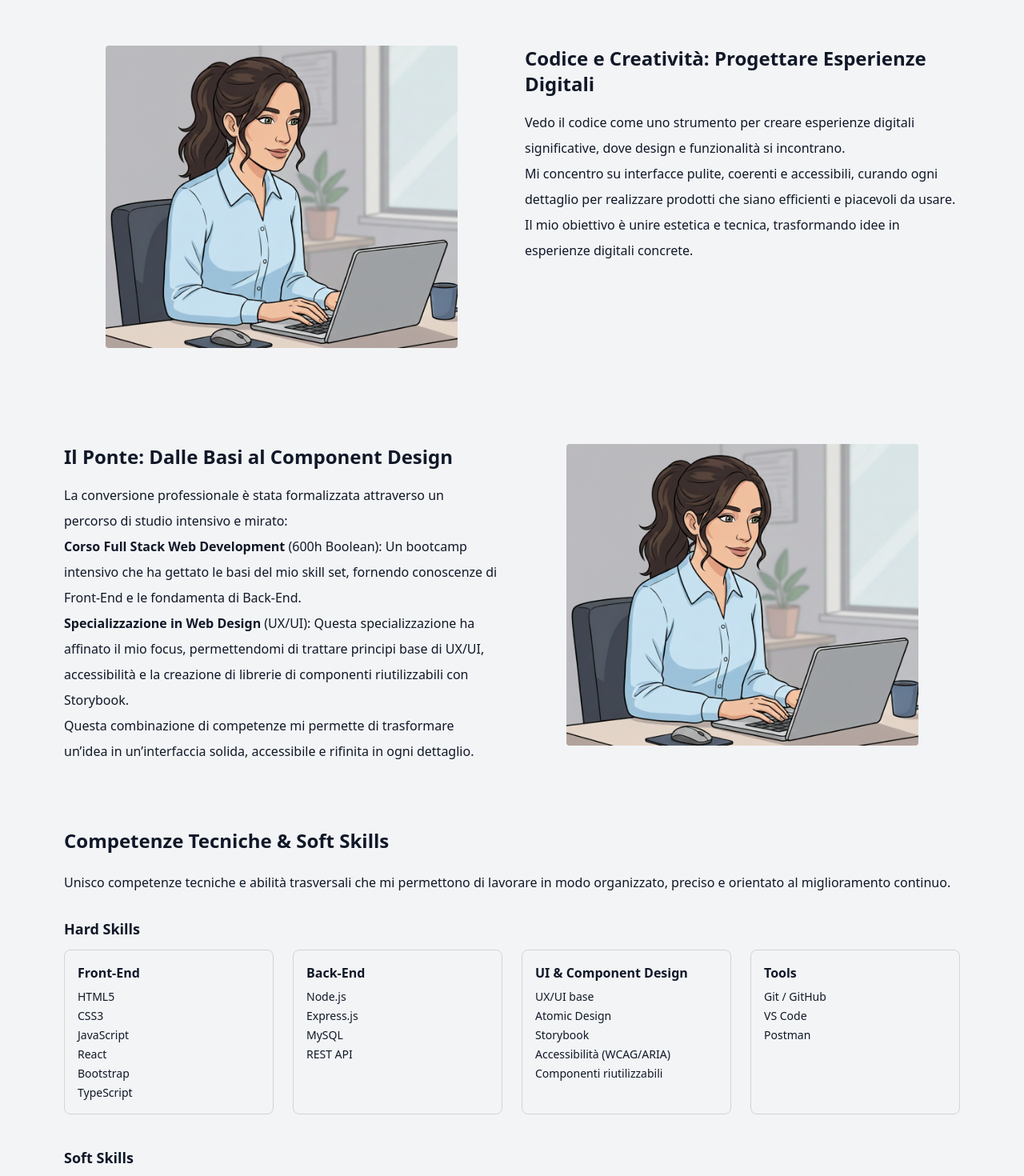
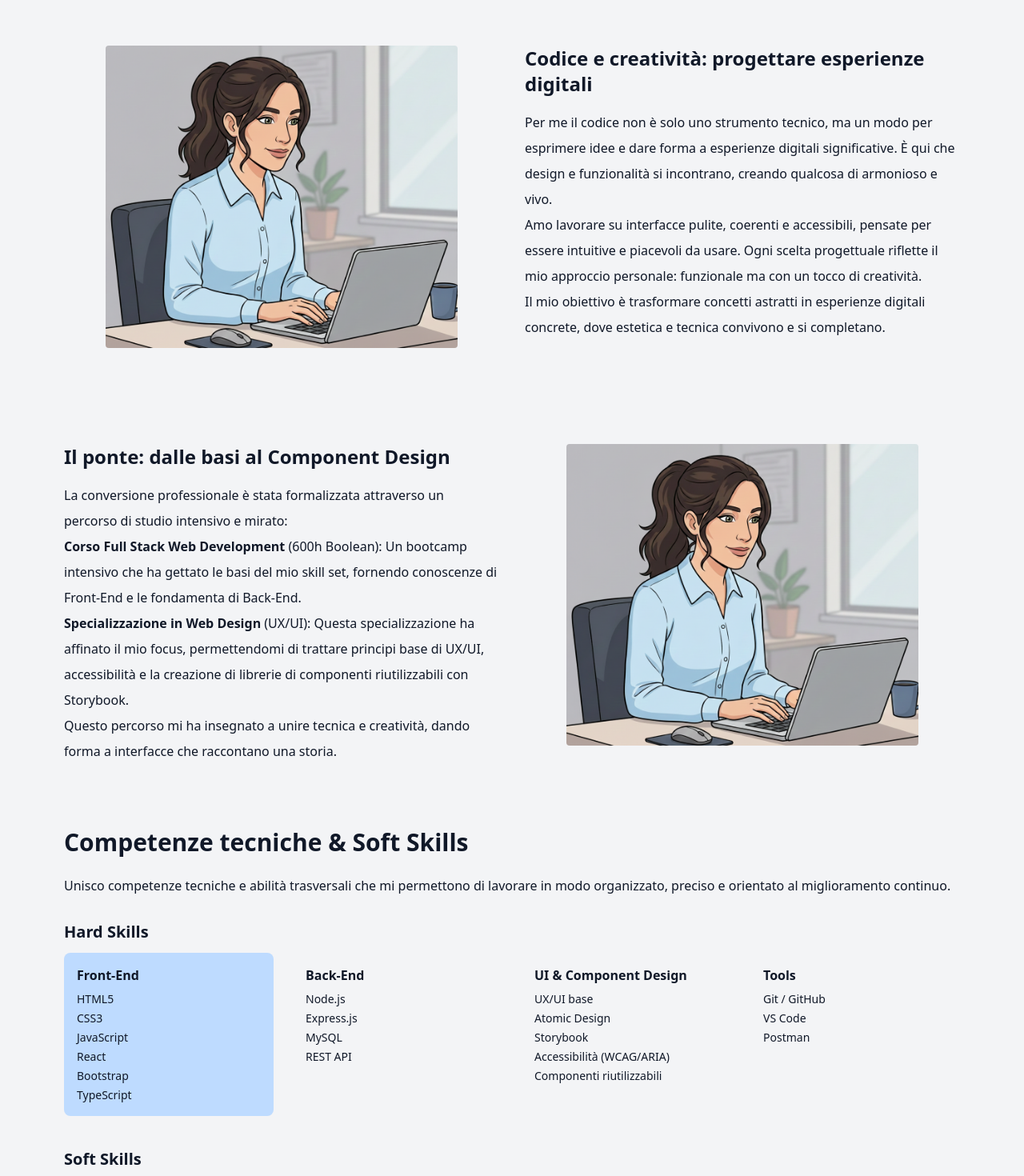
Before and after one commit to giorgiameffe/giorgiameffe-portfolio, a React (Vite) app: page /about in a window 1280 px wide. Shown: the part 740-2210 px from the top of the page at 80% size. Built offline with nearby package versions, Linux system fonts and the light colour scheme; a web font is replaced by a local one.

Commit message:
feat: add color property to SkillsGroup interface and skillsData

```diff
--- a/src/components/SkillsSection.tsx
+++ b/src/components/SkillsSection.tsx
@@ -6,17 +6,17 @@ const SkillsSection: React.FC = () => {
     return (
 
         <section className="max-w-6xl mx-auto mt-20 px-4">
-            <h2 className="font-bold text-2xl mb-6">Competenze Tecniche & Soft Skills</h2>
+            <h2 className="font-bold text-3xl mb-6">Competenze tecniche & Soft Skills</h2>
 
             <p className="mb-8">
                 Unisco competenze tecniche e abilità trasversali che mi permettono di lavorare in modo organizzato, preciso e orientato al miglioramento continuo.
             </p>
 
             {/* Hard Skills */}
-            <h3 className="font-bold text-lg mb-3">Hard Skills</h3>
+            <h3 className="font-bold text-xl mb-3">Hard Skills</h3>
             <div className="grid grid-cols-1 sm:grid-cols-2 lg:grid-cols-4 gap-6 mb-10">
                 {skillsData.hardSkills.map(group => (
-                    <div key={group.title} className="p-4 rounded-lg border border-neutral-300 dark:border-neutral-700">
+                    <div key={group.title} className={`p-4 rounded-lg dark:border-neutral-700 ${group.color}`}>
                         <h4 className="font-semibold mb-2">{group.title}</h4>
                         <ul className="space-y-1 text-sm">
                             {group.skills.map(skill => <li key={skill}>{skill}</li>)}
@@ -26,7 +26,7 @@ const SkillsSection: React.FC = () => {
             </div>
 
             {/* Soft Skills */}
-            <h3 className="font-bold text-lg mb-3">Soft Skills</h3>
+            <h3 className="font-bold text-xl mb-3">Soft Skills</h3>
             <div className="grid grid-cols-1 sm:grid-cols-2 lg:grid-cols-3 gap-6">
                 {skillsData.softSkills.map(group => (
                     <div key={group.title} className="p-4 rounded-lg border border-neutral-300 dark:border-neutral-700">
--- a/src/data/aboutContent.tsx
+++ b/src/data/aboutContent.tsx
@@ -17,13 +17,13 @@ export interface NarrativeBlockData {
 // 2. Dati Centralizzati
 // ==========================================================
 
-// 1.BLOCCHI NARRATIVI A ZIG-ZAG
+// BLOCCHI NARRATIVI A ZIG-ZAG
 
 const NarrativeBlocks: NarrativeBlockData[] = [
 
     {
         id: 1,
-        title: "Il Mio Percorso dalla Cura Estetica al Codice",
+        title: "Il mio percorso dall'estetica al codice",
         content: (
             <>
                 Il mio percorso è iniziato lontano dal codice, in un settore dove la perfezione visiva
@@ -45,21 +45,18 @@ const NarrativeBlocks: NarrativeBlockData[] = [
 
     {
         id: 2,
-        title: "Codice e Creatività: Progettare Esperienze Digitali",
+        title: "Codice e creatività: progettare esperienze digitali",
         content: (
             <>
                 <p>
-                    Vedo il codice come uno strumento per creare esperienze digitali significative, dove
-                    design e funzionalità si incontrano.
+                    Per me il codice non è solo uno strumento tecnico, ma un modo per esprimere idee e dare forma a esperienze digitali significative.
+                    È qui che design e funzionalità si incontrano, creando qualcosa di armonioso e vivo.
                 </p>
                 <p>
-                    Mi concentro su interfacce pulite, coerenti e
-                    accessibili, curando ogni dettaglio per realizzare prodotti che siano efficienti e
-                    piacevoli da usare.
+                    Amo lavorare su interfacce pulite, coerenti e accessibili, pensate per essere intuitive e piacevoli da usare. Ogni scelta progettuale riflette il mio approccio personale: funzionale ma con un tocco di creatività.
                 </p>
                 <p>
-                    Il mio obiettivo è unire estetica e tecnica, trasformando idee
-                    in esperienze digitali concrete.
+                    Il mio obiettivo è trasformare concetti astratti in esperienze digitali concrete, dove estetica e tecnica convivono e si completano.
                 </p>
             </>
         ),
@@ -70,7 +67,7 @@ const NarrativeBlocks: NarrativeBlockData[] = [
 
     {
         id: 3,
-        title: "Il Ponte: Dalle Basi al Component Design",
+        title: "Il ponte: dalle basi al Component Design",
         content: (
             <>
                 La conversione professionale è stata formalizzata attraverso un percorso di studio
@@ -89,8 +86,9 @@ const NarrativeBlocks: NarrativeBlockData[] = [
                 </ul>
 
                 <p>
-                    Questa combinazione di competenze mi permette di trasformare un’idea in un’interfaccia solida, accessibile e rifinita in ogni dettaglio.
+                    Questo percorso mi ha insegnato a unire tecnica e creatività, dando forma a interfacce che raccontano una storia.
                 </p>
+
             </>
         ),
         imageLight: "/img/giorgia-about-pc-light.png",
--- a/src/data/skillsData.ts
+++ b/src/data/skillsData.ts
@@ -5,6 +5,7 @@
 export interface SkillsGroup {
     title: string;
     skills: string[];
+    color?: string;
 }
 
 export interface SkillsSectionData {
@@ -20,7 +21,8 @@ const skillsData: SkillsSectionData = {
     hardSkills: [
         {
             title: "Front-End",
-            skills: ["HTML5", "CSS3", "JavaScript", "React", "Bootstrap", "TypeScript"]
+            skills: ["HTML5", "CSS3", "JavaScript", "React", "Bootstrap", "TypeScript"],
+            color: "bg-blue-200"
         },
         {
             title: "Back-End",
```
